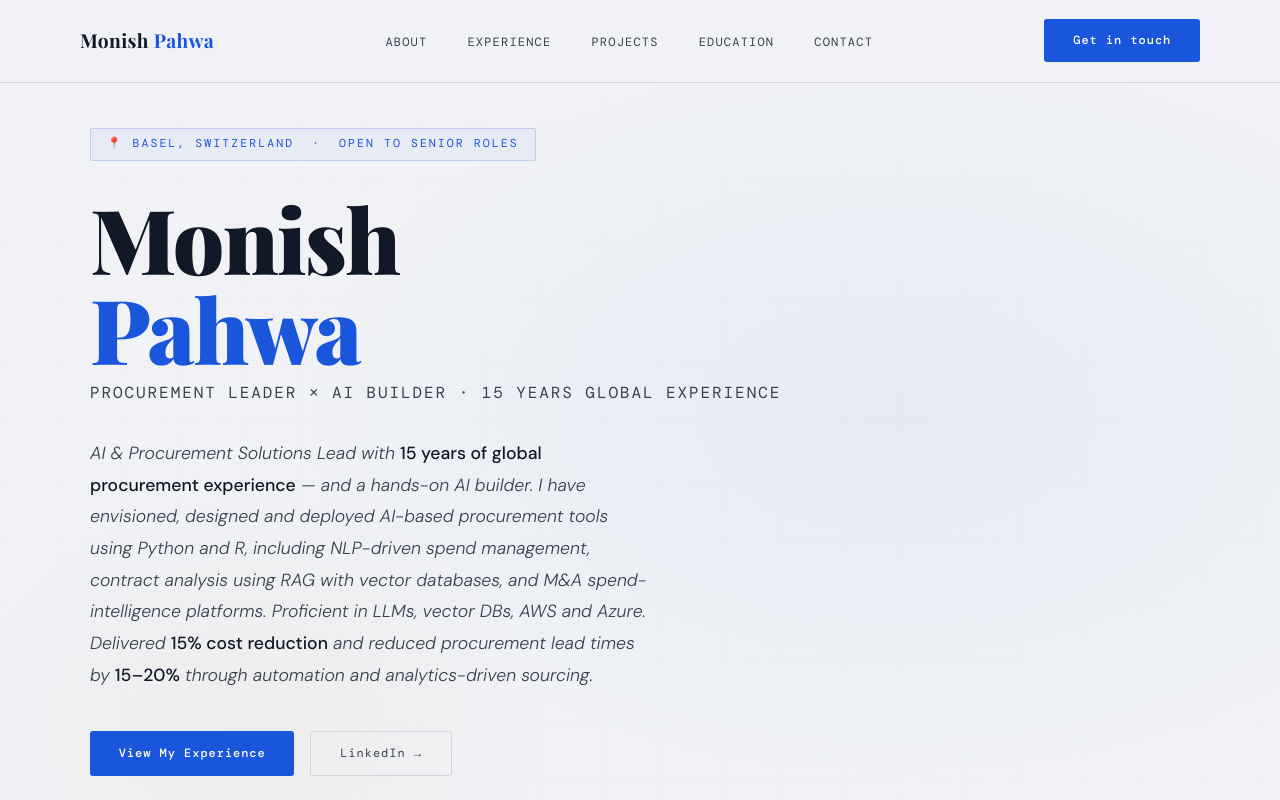
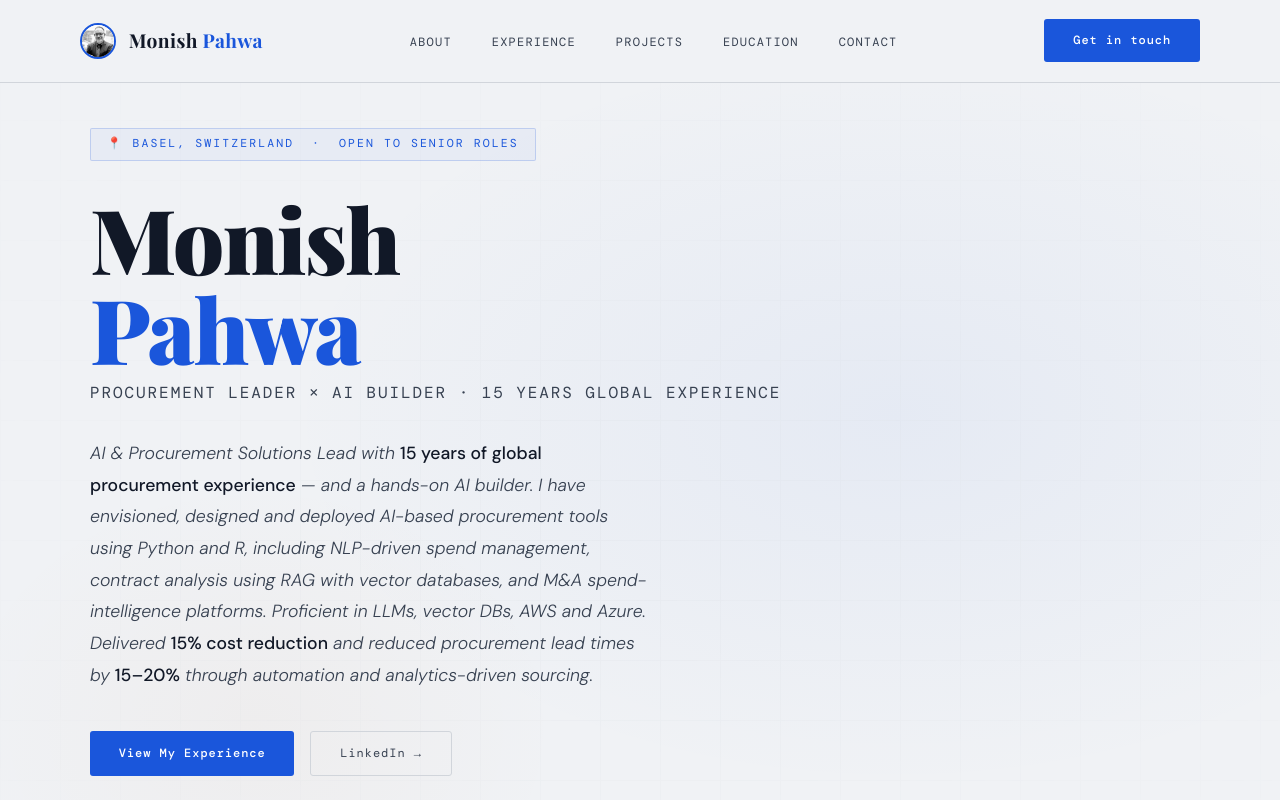
Before and after one commit to MP2424/MP2424.github.io, a plain HTML site: page index.html in a window 1280 px wide. Shown: the top 800 px of the page. Drawn offline with nearby package versions, Linux system fonts and the light colour scheme; a web font is replaced by a local one.

Commit message:
added foto

```diff
--- a/index.html
+++ b/index.html
@@ -79,6 +79,21 @@
   }
 
   .nav-logo span { color: var(--accent); }
+
+  .nav-photo {
+    width: 36px;
+    height: 36px;
+    border-radius: 50%;
+    object-fit: cover;
+    border: 2px solid var(--accent);
+    display: block;
+  }
+
+  .nav-left {
+    display: flex;
+    align-items: center;
+    gap: 0.8rem;
+  }
 
   .nav-links {
     display: flex;
@@ -736,7 +751,10 @@
 
 <!-- NAV -->
 <nav>
-  <div class="nav-logo">Monish <span>Pahwa</span></div>
+  <div class="nav-left">
+    <img src="photo.jpg" alt="Monish Pahwa" class="nav-photo">
+    <div class="nav-logo">Monish <span>Pahwa</span></div>
+  </div>
   <ul class="nav-links">
     <li><a href="#about">About</a></li>
     <li><a href="#experience">Experience</a></li>
```
